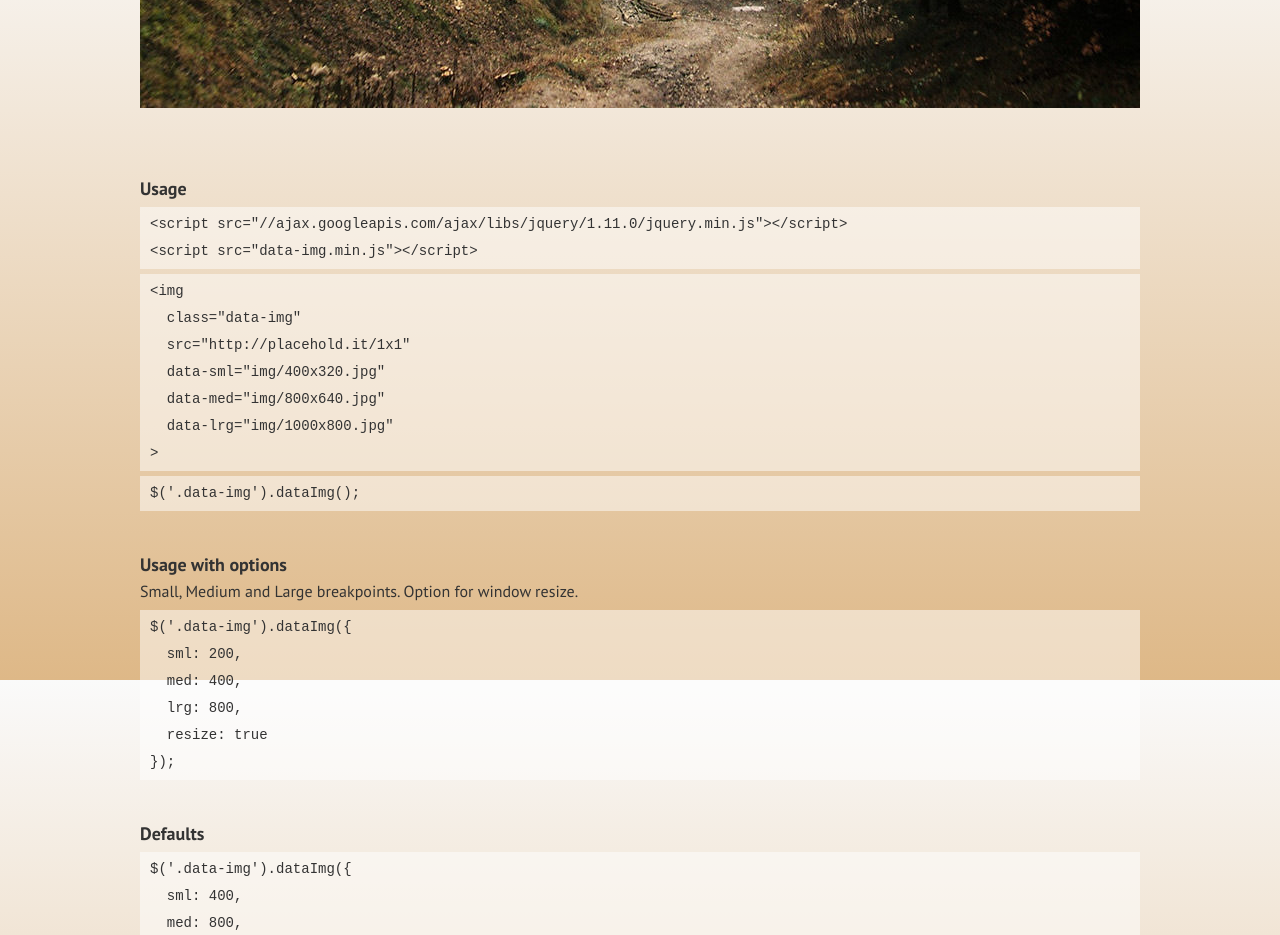
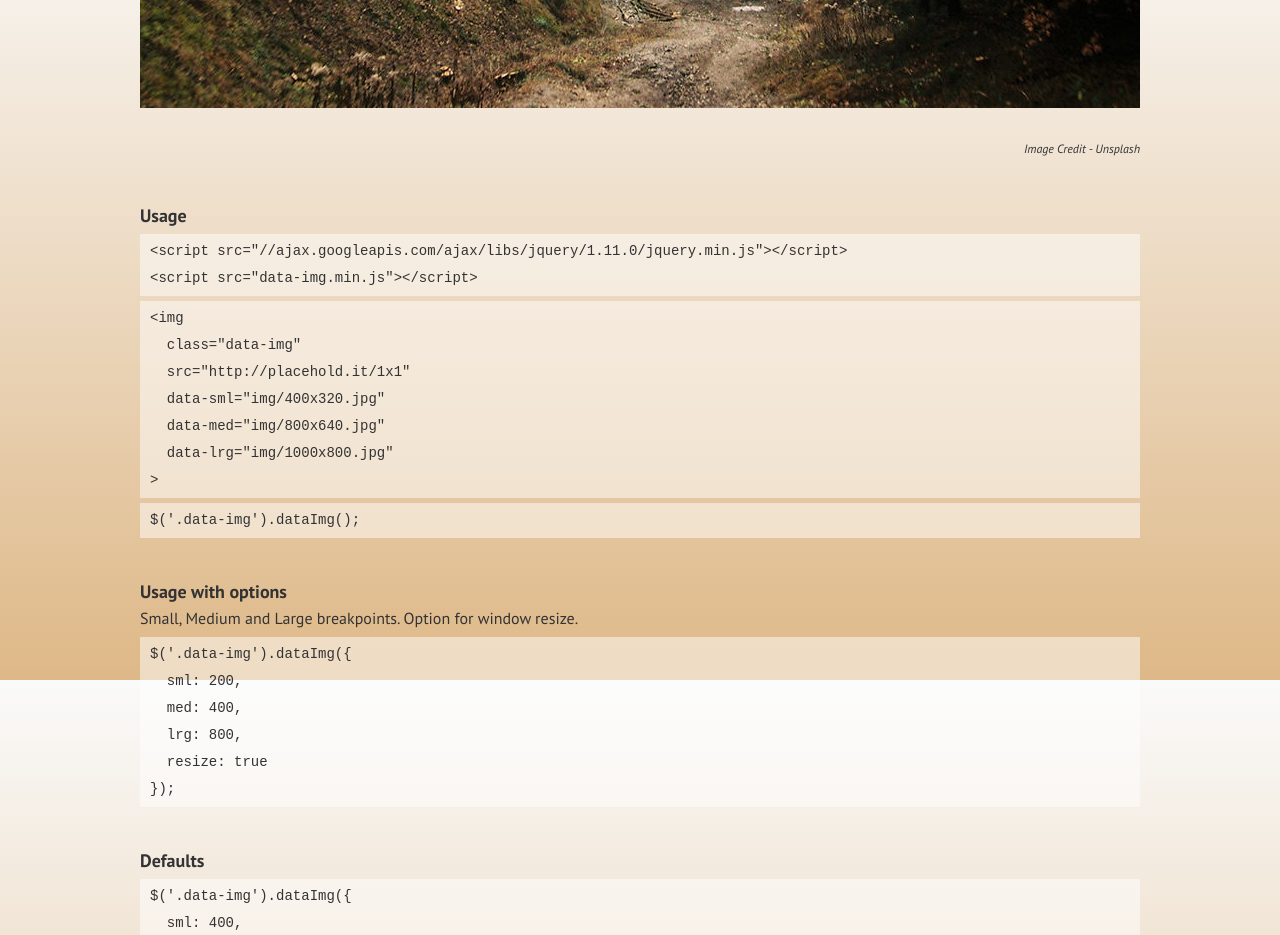
Before and after one commit to tomsansome/data-img-jquery, a plain HTML site: page demo/index.html in a window 1280 px wide. Shown: the part 920-1855 px from the top of the page. Drawn offline with nearby package versions, Linux system fonts and the light colour scheme.

Commit message:
Image credit

```diff
--- a/demo/demo.css
+++ b/demo/demo.css
@@ -125,6 +125,13 @@ pre {
   text-align: center;
 }
 
+.image-credit {
+  display: block;
+  text-align: right;
+  font-size: 12px;
+  font-style: italic;
+}
+
 @media all and (max-width: 1000px) {
   .download {
     position: static;
--- a/demo/index.html
+++ b/demo/index.html
@@ -26,6 +26,7 @@
       data-med="img/800x640.jpg"
       data-lrg="img/1000x800.jpg"
     >
+    <small class="image-credit">Image Credit - <a href="http://unsplash.com/" target="_blank">Unsplash</a></small>
 
     <ul class="need-to-know">
       <li>
```
